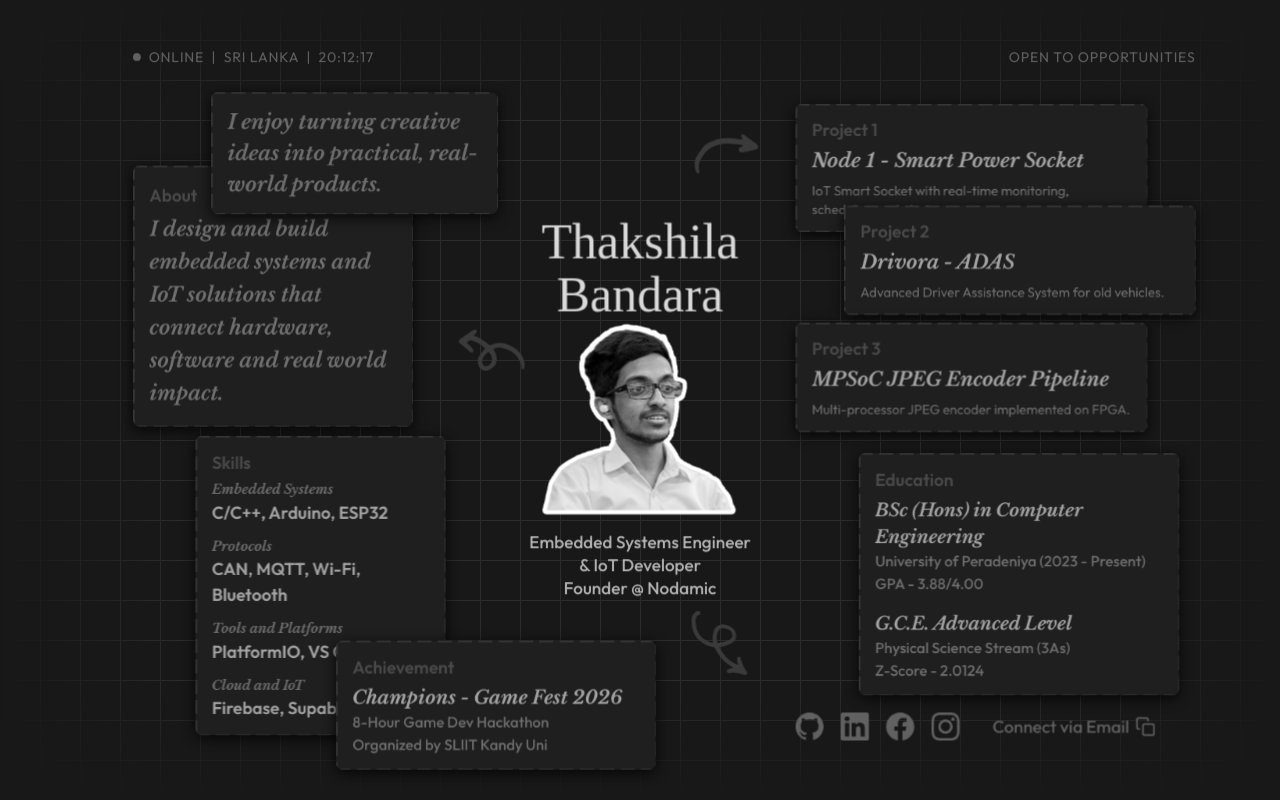
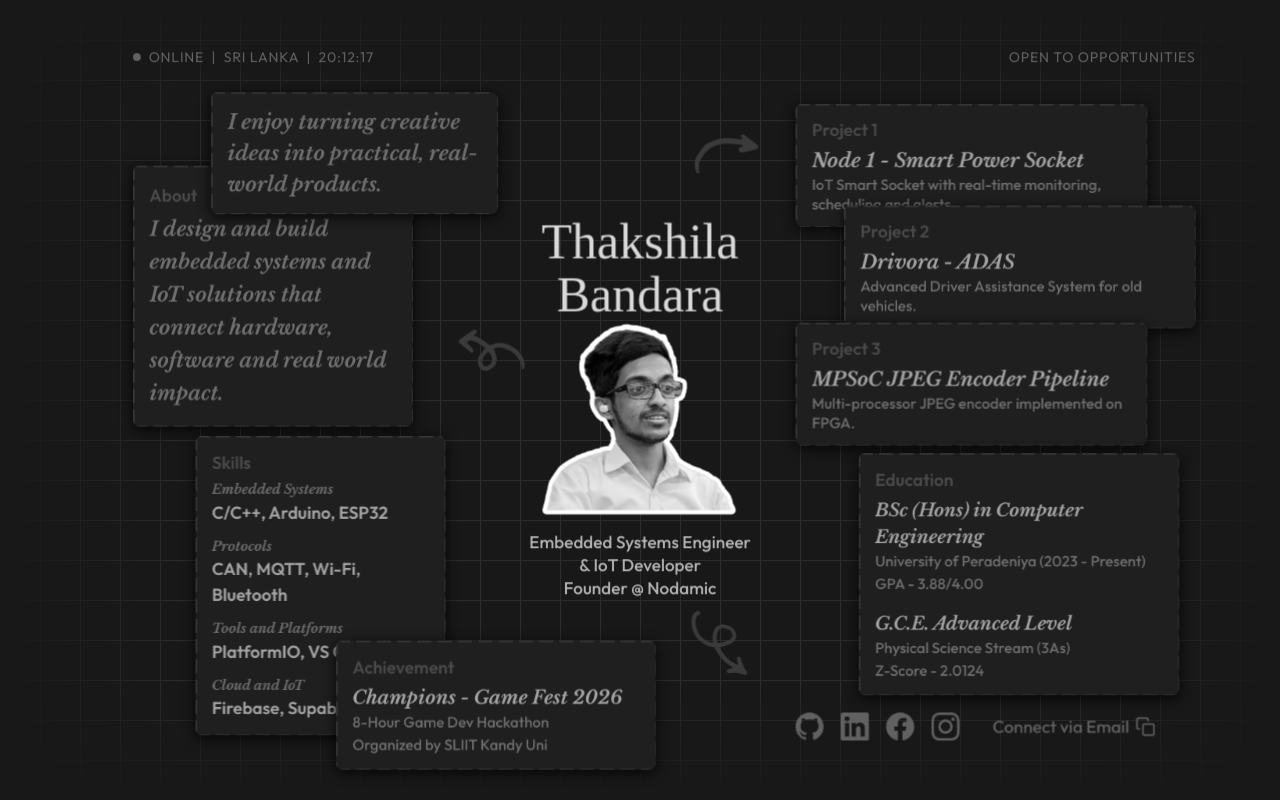
Before and after one commit to its-thakshila/me, a React (Vite) app: page / in a window 1280 px wide. Built offline with nearby package versions, Linux system fonts and the light colour scheme; a web font is replaced by a local one.

Commit message:
fix: revert the last changes

```diff
--- a/src/pages/Home.tsx
+++ b/src/pages/Home.tsx
@@ -71,8 +71,8 @@ const Label = ({ children }: { children: React.ReactNode }) => (
   </span>
 );
 
-const SweepText = ({ text, bright, dim, style, className = '' }: { text: string; bright?: boolean; dim?: boolean; style?: React.CSSProperties; className?: string }) => (
-  <span className={`${bright ? 'sweep-text-bright' : dim ? 'sweep-text-dim' : 'sweep-text'} ${className}`} style={{ display: 'block', ...style }}>
+const SweepText = ({ text, bright, style, className = '' }: { text: string; bright?: boolean; style?: React.CSSProperties; className?: string }) => (
+  <span className={`${bright ? 'sweep-text-bright' : 'sweep-text'} ${className}`} style={{ display: 'block', ...style }}>
     {text}
   </span>
 );
@@ -226,7 +226,7 @@ export const Home = () => {
                 <Label>{`Project ${p.id.replace('project', '')}`}</Label>
                 <div className="card-project">
                   <SweepText bright text={p.title} style={{ color: 'rgba(164,164,164,1)', fontSize: 25, fontFamily: '"Libre Baskerville",serif', fontStyle: 'italic', fontWeight: 700, lineHeight: '36px' }} />
-                  <SweepText dim text={p.desc} style={{ color: 'rgba(111,111,111,1)', fontSize: 17, fontFamily: '"Outfit",sans-serif', fontWeight: 400, lineHeight: 1.4, marginTop: 8 }} />
+                  <SweepText text={p.desc} style={{ color: 'rgba(111,111,111,1)', fontSize: 19, fontFamily: '"Outfit",sans-serif', fontWeight: 500, lineHeight: 1.3 }} />
                 </div>
               </Card>
             ))}
```
